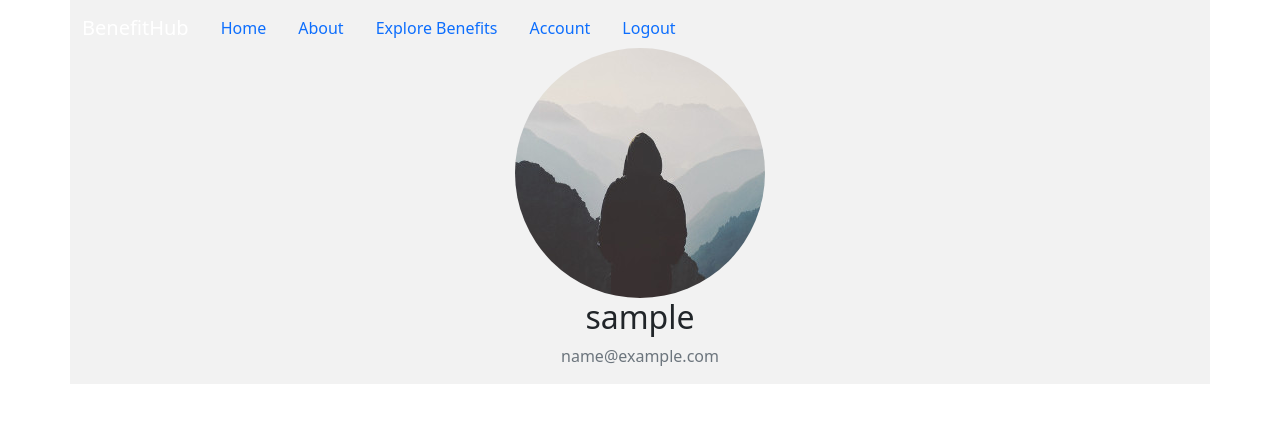
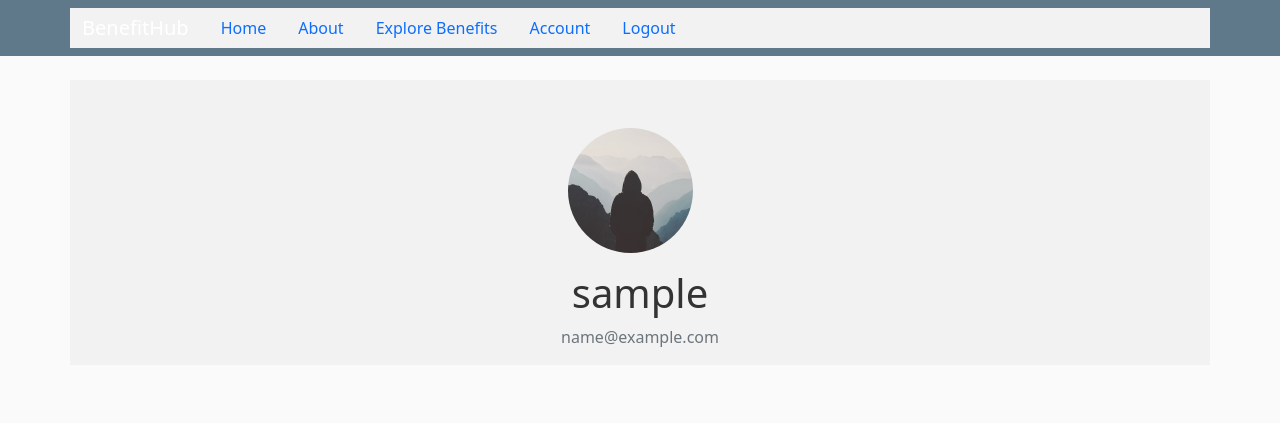
Before and after one commit to JuliusDgenius/alx-portfolio_project, a Flask app: page /account in a window 1280 px wide. Shown: the top 423 px of the page. Run offline with Flask 3, Linux system fonts and the light colour scheme; the visitor is signed in with stand-in values (Sample User, id 1).

Commit message:
add account page set up code

```diff
--- a/benefitsHub/static/style.css
+++ b/benefitsHub/static/style.css
@@ -1,3 +1,9 @@
+body {
+  background: #fafafa;
+  color: #333333;
+  margin-top: 5rem;
+}
+
 .container {
   width: 100%;
   height: 100%;
@@ -9,3 +15,38 @@
   height: 360px;
   object-fit: cover;
 }
+
+.content-section {
+  background: #ffffff;
+  padding: 10px 20px;
+  border: 1px solid #dddddd;
+  border-radius: 3px;
+  margin-bottom: 20px;
+}
+
+.bg-steel {
+  background-color: #5f788a;
+}
+
+.site-header .navbar-nav .nav-link {
+  color: #cbd5db;
+}
+
+.site-header .navbar-nav .nav-link:hover {
+  color: #ffffff;
+}
+
+.site-header .navbar-nav .nav-link.active {
+  font-weight: 500;
+}
+
+.account-img {
+  height: 125px;
+  width: 125px;
+  margin-right: 20px;
+  margin-bottom: 16px;
+}
+
+.account-heading {
+  font-size: 2.5rem;
+}
```
